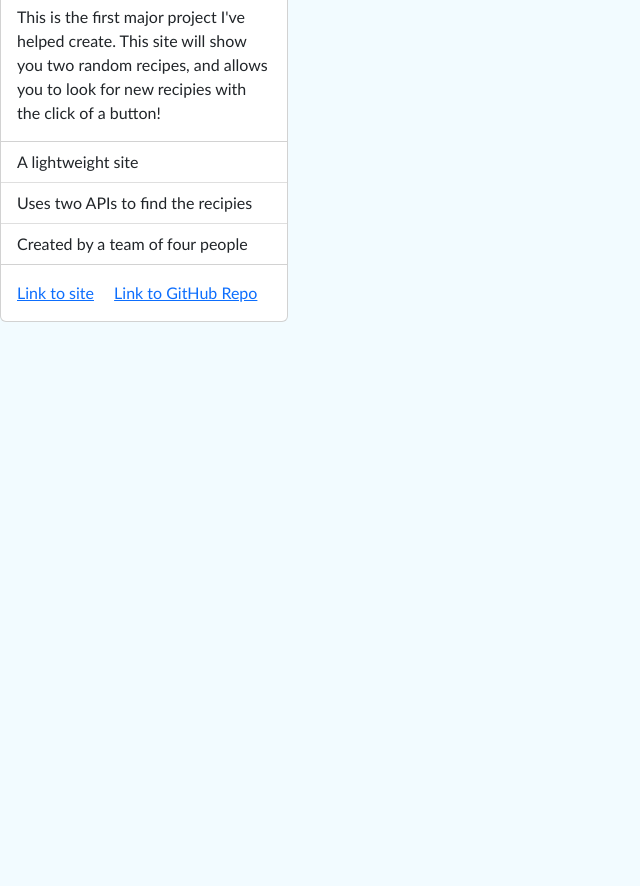
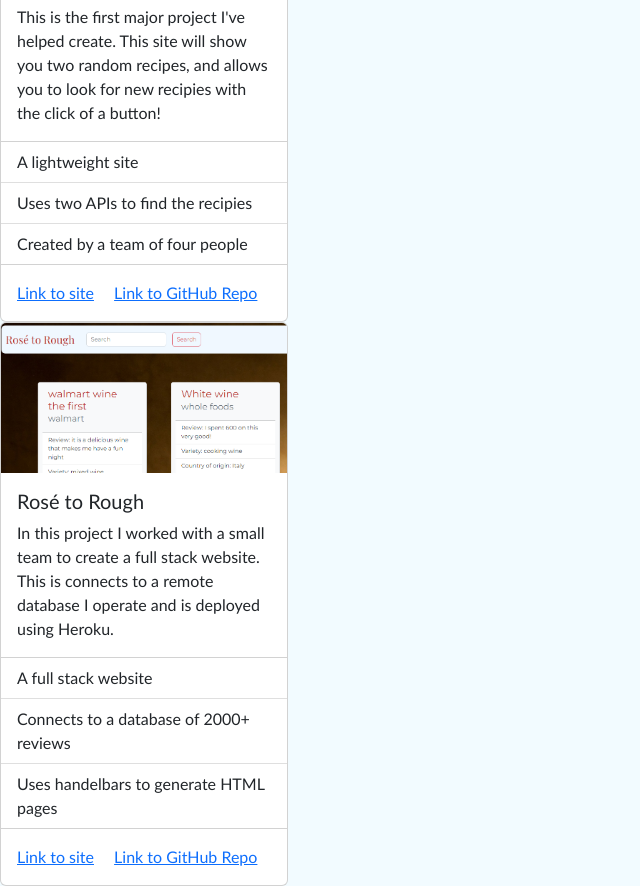
Before and after one commit to harrj396/Jacob-Challenge-2, a plain HTML site: page index.html in a window 1280 px wide. Shown: the part 754-1640 px from the top of the page, without its empty margins (0-640 px from the left). Before the commit the page ends 1076 px from the top, so only its background shows below. Drawn offline with nearby package versions, Linux system fonts and the light colour scheme.

Commit message:
Updated with Rose to Rough

```diff
--- a/index.html
+++ b/index.html
@@ -68,6 +68,8 @@
     </section>
 
     <!-- portfolio section -->
+   <div class="exampleCards">
+    <div class="row">
     <section class="" id="portfolio">
       <div class="card" style="width: 18rem;">
         <img src="./assets/pics/foodfind.png" class="card-img-top" alt="foodfind">
@@ -85,6 +87,25 @@
           <a href="https://github.com/harrj396/FoodFind" class="card-link">Link to GitHub Repo</a>
         </div>
       </div>
+
+      <div class="card" style="width: 18rem;">
+        <img src="./assets/pics/ROSETOROUGH.png" class="card-img-top" alt="foodfind">
+        <div class="card-body">
+          <h5 class="card-title">Rosé to Rough</h5>
+          <p class="card-text">In this project I worked with a small team to create a full stack website.  This is connects to a remote database I operate and is deployed using Heroku.</p>
+        </div>
+        <ul class="list-group list-group-flush">
+          <li class="list-group-item">A full stack website</li>
+          <li class="list-group-item">Connects to a database of 2000+ reviews</li>
+          <li class="list-group-item">Uses handelbars to generate HTML pages</li>
+        </ul>
+        <div class="card-body">
+          <a href="https://rose-to-rough.herokuapp.com" class="card-link">Link to site</a>
+          <a href="https://github.com/harrj396/Rose-to-Rough" class="card-link">Link to GitHub Repo</a>
+        </div>
+      </div>
+      </div>
+    </div>
     </section>
 
     <!-- contact footer section -->
```
Also changed, not shown: assets/pics/ROSETOROUGH.PNG (added).
